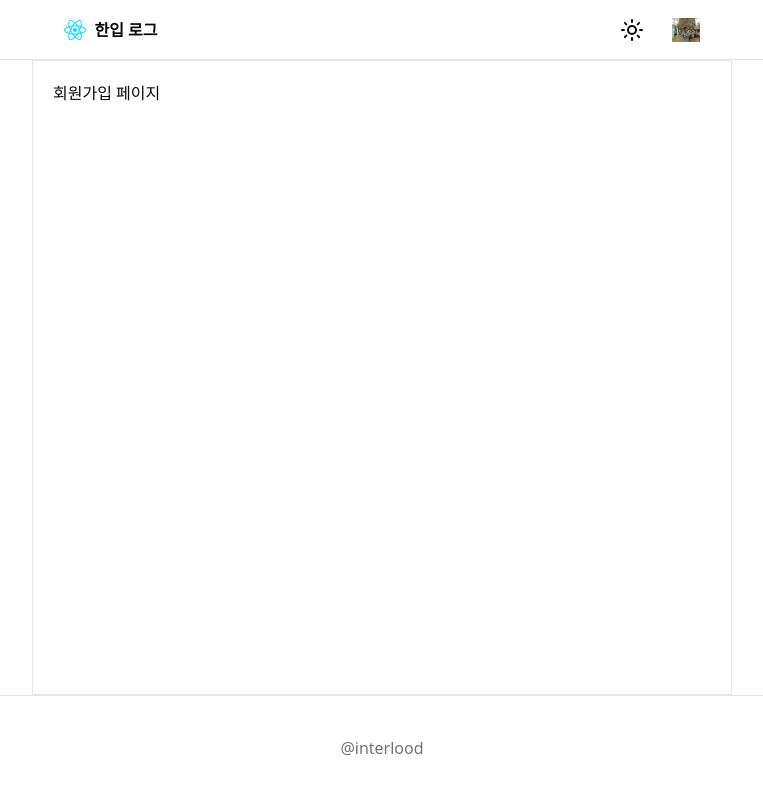
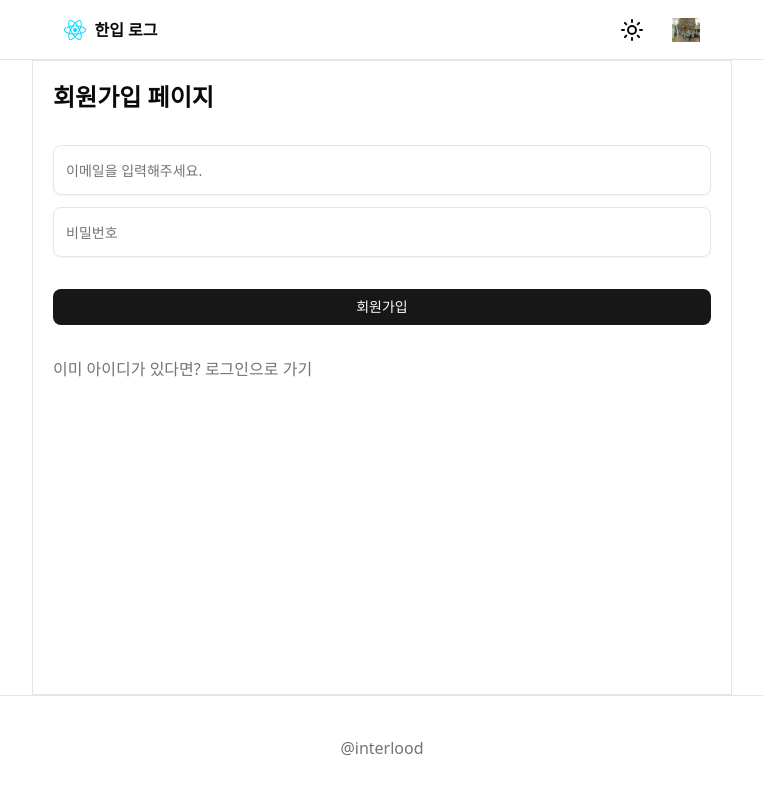
Before and after one commit to Dessert99/dessert99_React, a React (Vite) app: page /sign-up in a window 1280 px wide. Shown: the top 794 px of the page, without its empty margins (258-1021 px from the left). Built offline with nearby package versions, Linux system fonts and the light colour scheme.

Commit message:
feat(auth): 회원가입 페이지 UI뼈대

```diff
--- a/src/pages/SignUpPage.tsx
+++ b/src/pages/SignUpPage.tsx
@@ -1,5 +1,52 @@
+import { Button } from '@/components/ui/button';
+import { Input } from '@/components/ui/input';
+import { useState } from 'react';
+import { Link } from 'react-router';
+
 const SignUpPage = () => {
-  return <div>회원가입 페이지</div>;
+  const [email, setEmail] = useState('');
+  const [password, setPassword] = useState('');
+
+  const handleSubmit = async () => {
+    if (email.trim() === '' || password.trim() === '') return;
+  };
+
+  return (
+    <div className='flex flex-col gap-8'>
+      <div className='text-2xl font-bold'>회원가입 페이지</div>
+      <div className='flex flex-col gap-3'>
+        <Input
+          className='py-6'
+          type='email'
+          placeholder='이메일을 입력해주세요.'
+          value={email}
+          onChange={(e) => setEmail(e.target.value)}
+        />
+        <Input
+          className='py-6'
+          type='password'
+          placeholder='비밀번호'
+          value={password}
+          onChange={(e) => setPassword(e.target.value)}
+        />
+      </div>
+      <div>
+        <Button
+          className='w-full'
+          onClick={handleSubmit}>
+          회원가입
+        </Button>
+      </div>
+      <div>
+        <Link
+          to={'/sign-in'}
+          className='text-muted-foreground hover:underline'>
+          {/* muted-foreground: 배경(background)과 대비되지만 덜 눈에 띄는 색 */}
+          이미 아이디가 있다면? 로그인으로 가기
+        </Link>
+      </div>
+    </div>
+  );
 };
 
 export default SignUpPage;
```
